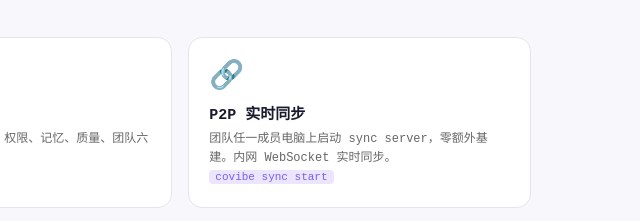
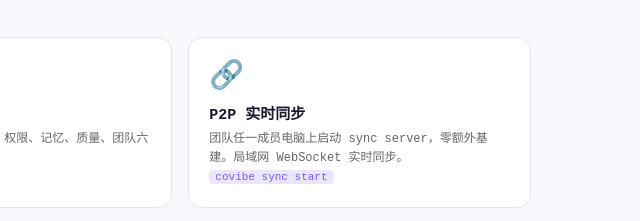
Before and after one commit to lidpeng/covibe, a website: page docs/index.html in a window 1280 px wide. Shown: the part 2005-2226 px from the top of the page, 639-1279 px from the left. Drawn offline with Linux system fonts and the light colour scheme.

Commit message:
fix: 内网→局域网（统一用词）
Co-Authored-By: Claude Opus 4.6 (1M context) <noreply@anthropic.com>

```diff
--- a/docs/index.html
+++ b/docs/index.html
@@ -174,7 +174,7 @@ footer a{color:var(--accent)}
   <div class="features">
     <div class="feature"><div class="feature-icon">🔍</div><h3>一键初始化</h3><p>自动探测技术栈（Node/Python/Go/Rust/全栈），生成 CLAUDE.md + 配置 + 工作流。<br><code>covibe init</code></p></div>
     <div class="feature"><div class="feature-icon">📊</div><h3>100 分制审计</h3><p>14 项检查覆盖知识、工具、权限、记忆、质量、团队六个维度。<br><code>covibe audit</code></p></div>
-    <div class="feature"><div class="feature-icon">🔗</div><h3>P2P 实时同步</h3><p>团队任一成员电脑上启动 sync server，零额外基建。内网 WebSocket 实时同步。<br><code>covibe sync start</code></p></div>
+    <div class="feature"><div class="feature-icon">🔗</div><h3>P2P 实时同步</h3><p>团队任一成员电脑上启动 sync server，零额外基建。局域网 WebSocket 实时同步。<br><code>covibe sync start</code></p></div>
     <div class="feature"><div class="feature-icon">📋</div><h3>共同任务看板</h3><p>团队共享看板，每个人的 AI 都能看到、更新。<br><code>covibe board add "任务"</code></p></div>
     <div class="feature"><div class="feature-icon">💡</div><h3>共享经验板</h3><p>零基建的团队知识库，踩过的坑自动提醒下一个人。支持点赞和自动归档。<br><code>covibe experience add</code></p></div>
     <div class="feature"><div class="feature-icon">🎯</div><h3>Agent 智能分工</h3><p>基于 git blame + 成员画像，AI 推荐最优任务分配方案。<br><code>covibe coordinate "任务"</code></p></div>
```
Also changed, not shown: README.md, 1 other file.
